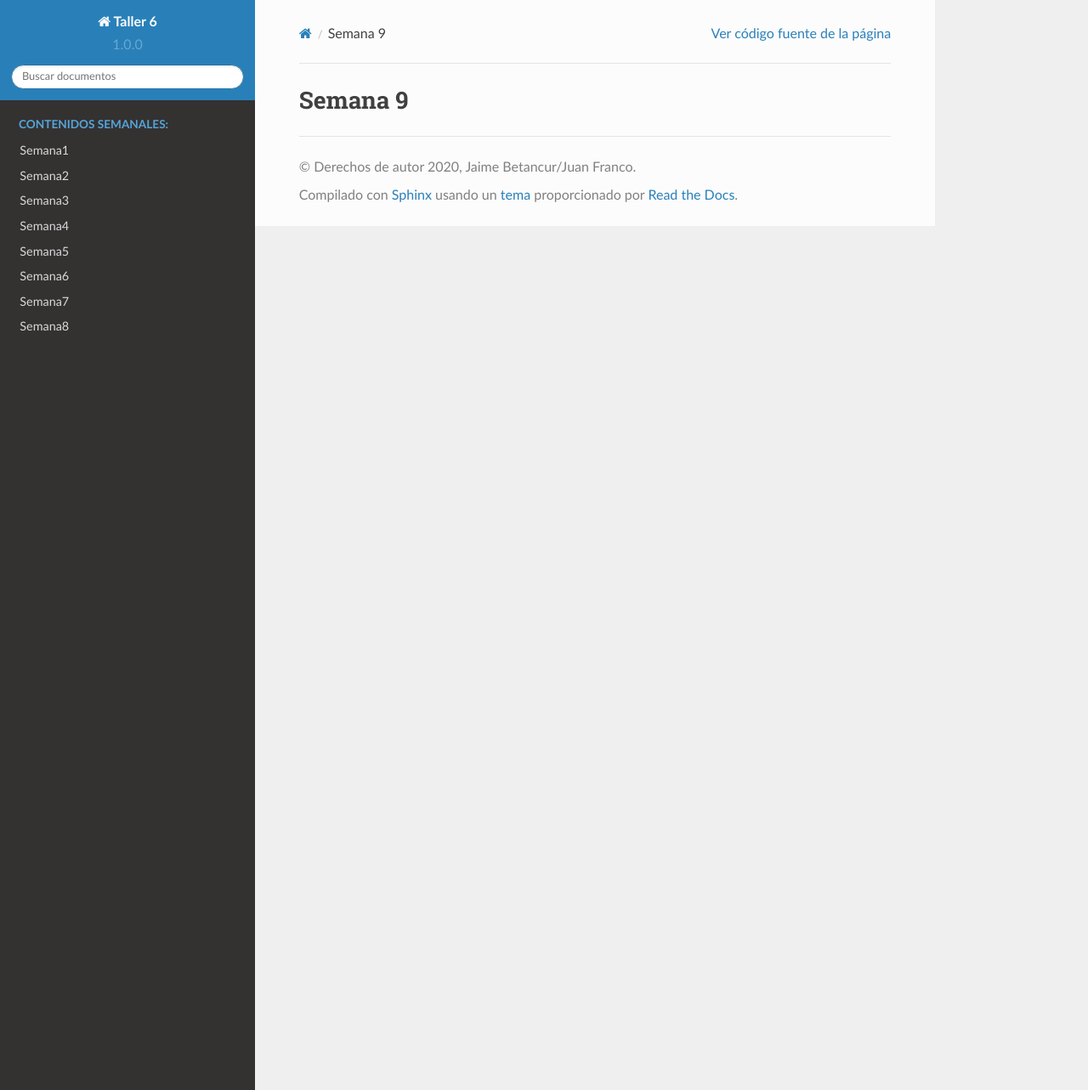
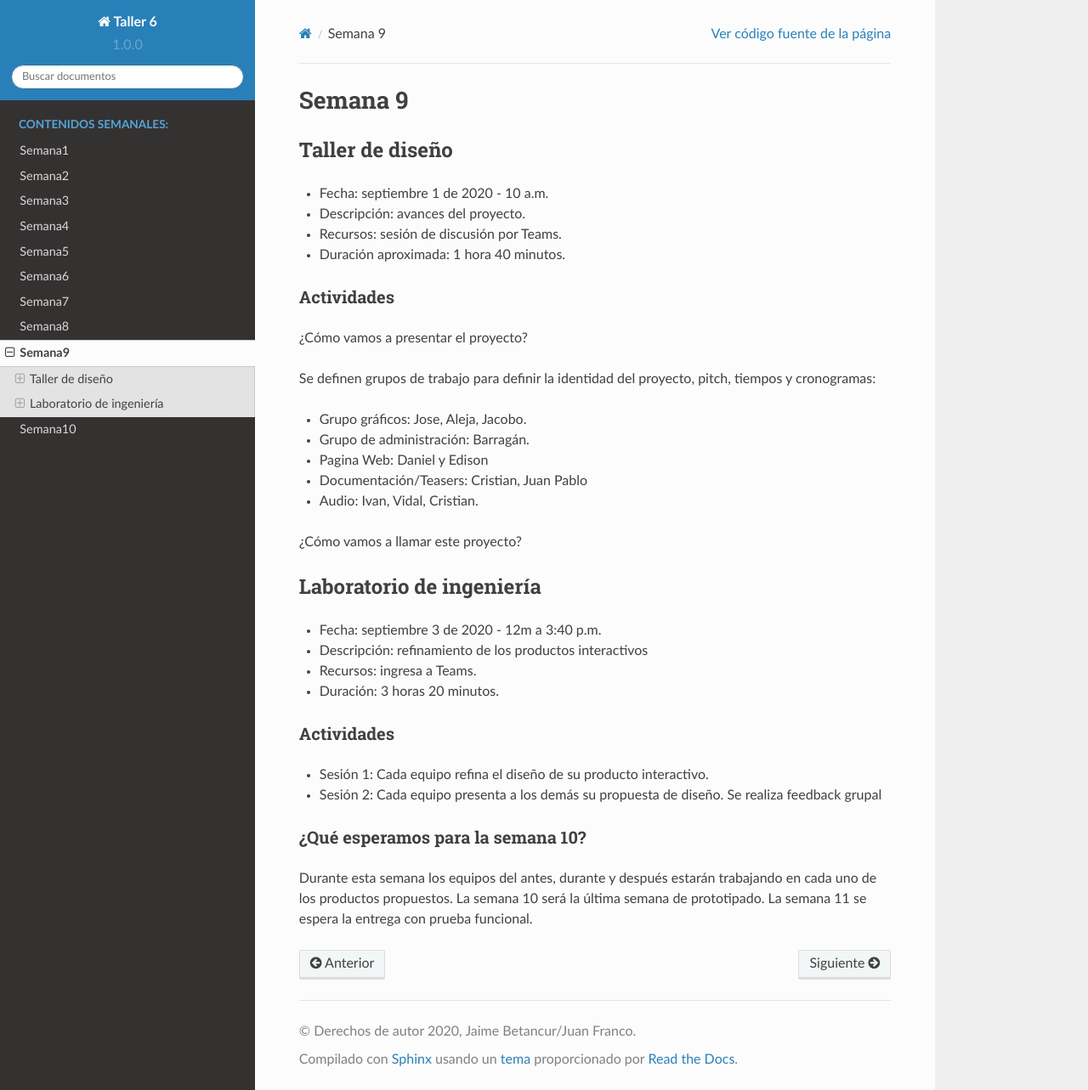
Before and after one commit to juanferfranco/taller6, a Sphinx documentation site: the page built from docs/_semana9/semana9.rst, in a window 1280 px wide and 1283 px high. Shown: the whole window at 85% size. Built offline with Sphinx 7.4.7 and the Read the Docs theme 2.0.0, drawn with Linux system fonts in a browser that asks for light colours.

Commit message:
add week 9, 10

```diff
--- a/docs/_semana9/semana9.rst
+++ b/docs/_semana9/semana9.rst
@@ -1,2 +1,45 @@
 Semana 9
 ===========
+
+Taller de diseño
+-----------------
+* Fecha: septiembre 1 de 2020 - 10 a.m.
+* Descripción: avances del proyecto.
+* Recursos: sesión de discusión por Teams.
+* Duración aproximada: 1 hora 40 minutos.
+
+Actividades
+^^^^^^^^^^^^^^^^^
+¿Cómo vamos a presentar el proyecto?
+
+Se definen grupos de trabajo para definir la identidad del proyecto,
+pitch, tiempos y cronogramas:
+
+* Grupo gráficos: Jose, Aleja, Jacobo.
+* Grupo de administración: Barragán.
+* Pagina Web: Daniel y Edison
+* Documentación/Teasers: Cristian, Juan Pablo
+* Audio: Ivan, Vidal, Cristian.
+
+¿Cómo vamos a llamar este proyecto?
+
+Laboratorio de ingeniería
+--------------------------
+* Fecha: septiembre 3 de 2020 - 12m a 3:40 p.m.
+* Descripción: refinamiento de los productos interactivos
+* Recursos: ingresa a Teams.
+* Duración: 3 horas 20 minutos.
+
+Actividades
+^^^^^^^^^^^^^
+
+* Sesión 1: Cada equipo refina el diseño de su producto interactivo.
+
+* Sesión 2: Cada equipo presenta a los demás su propuesta de diseño. Se realiza feedback
+  grupal
+
+¿Qué esperamos para la semana 10?
+^^^^^^^^^^^^^^^^^^^^^^^^^^^^^^^^^^^^^^^^^^^^
+Durante esta semana los equipos del antes, durante y después estarán trabajando en
+cada uno de los productos propuestos. La semana 10 será la última semana de prototipado.
+La semana 11 se espera la entrega con prueba funcional.
--- a/docs/index.rst
+++ b/docs/index.rst
@@ -81,3 +81,5 @@ Este curso es de 5 créditos repartidos en 2 horas de taller de diseño,
    Semana6 <_semana6/semana6>
    Semana7 <_semana7/semana7>
    Semana8 <_semana8/semana8>
+   Semana9 <_semana9/semana9>
+   Semana10 <_semana10/semana10>
```
